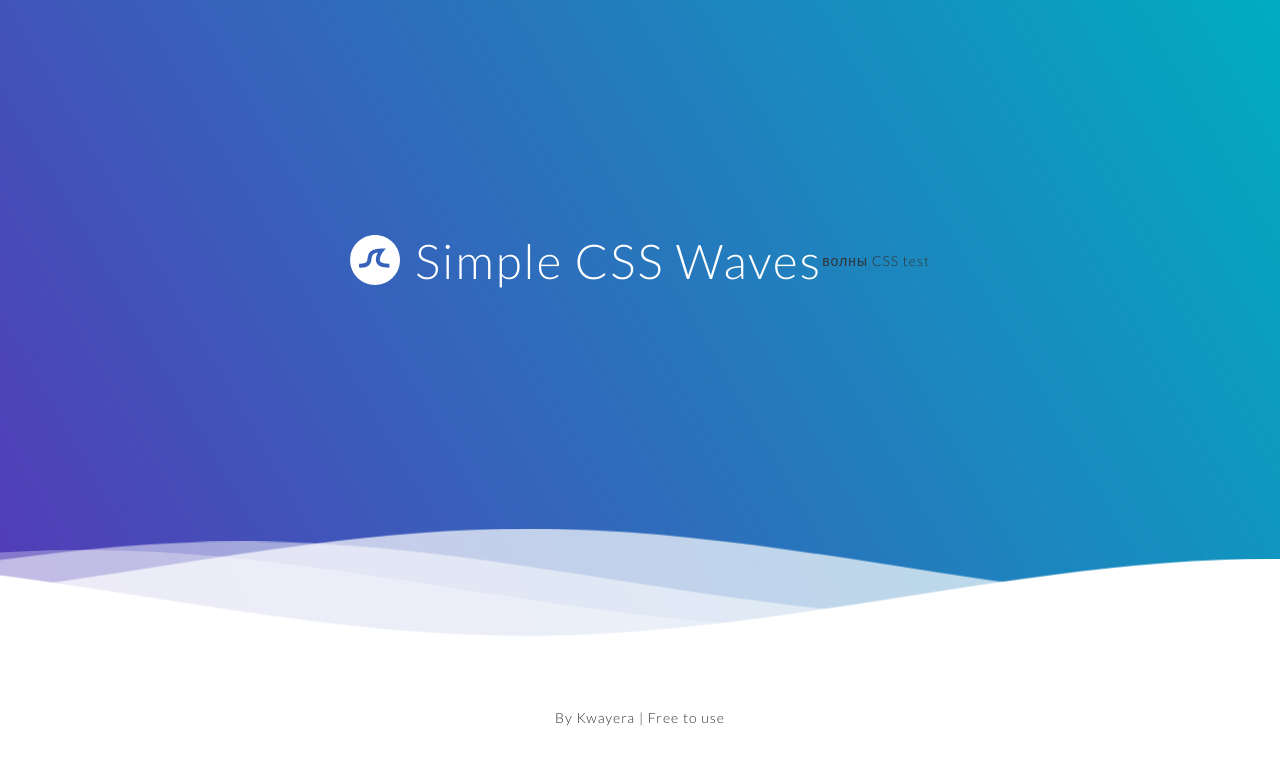
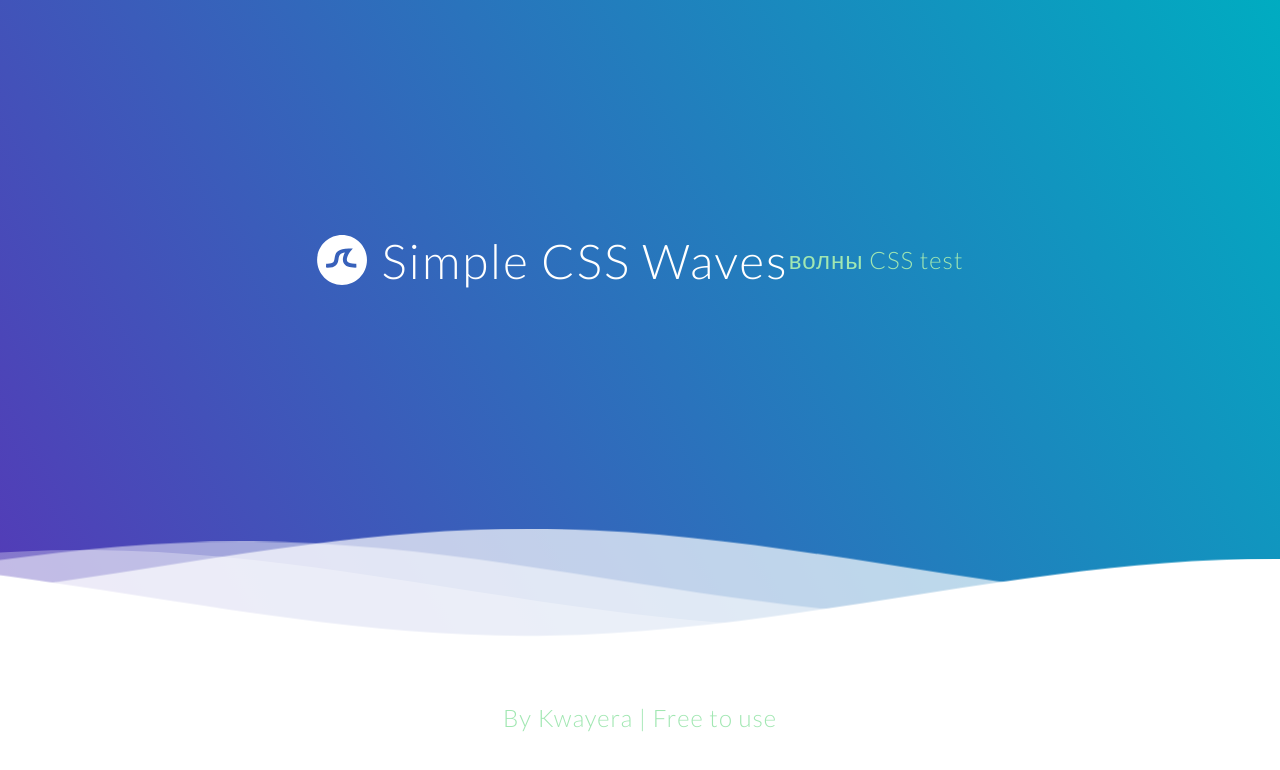
Before and after one commit to kwayera/test012022, a plain HTML site: page index.html in a window 1280 px wide. Drawn offline with Linux system fonts and the light colour scheme.

Commit message:
Update style.css

```diff
--- a/style.css
+++ b/style.css
@@ -13,8 +13,8 @@ h1 {
 p {
   font-family: 'Lato', sans-serif;
   letter-spacing: 1px;
-  font-size:14px;
-  color: #333333;
+  font-size:24px;
+  color: #a1e7b2;
 }
 
 .header {
```
